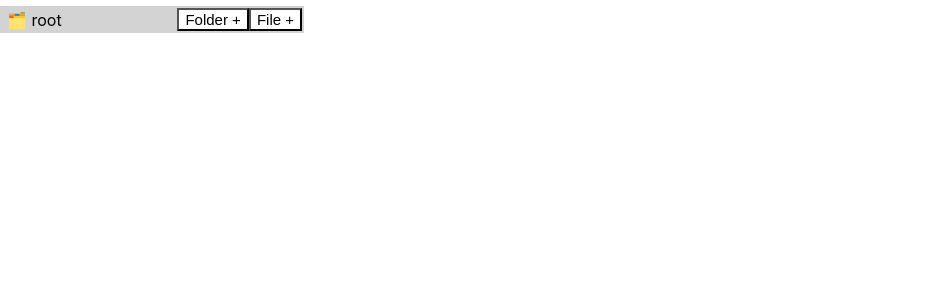
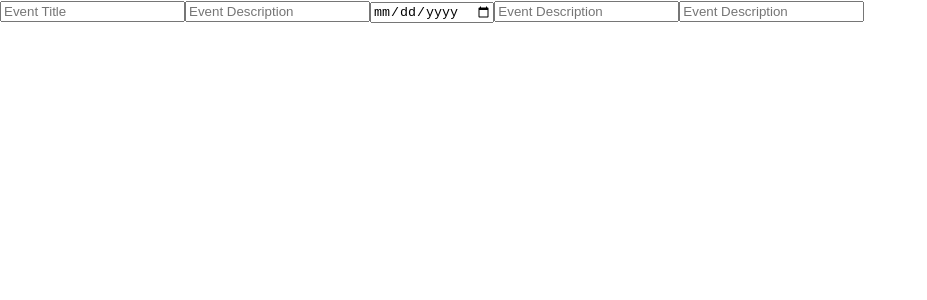
Before and after one commit to rishgupta2301/ReactJS_Machine_Coding_Questions, a React (Create React App) app: page / in a window 1280 px wide. Shown: the top 300 px of the page, without its empty margins (0-927 px from the left). Built offline with nearby package versions, Linux system fonts and the light colour scheme.

Commit message:
form using normal useState

```diff
--- a/src/App.js
+++ b/src/App.js
@@ -2,7 +2,9 @@
 // import InfiniteScroll from '../temp_component/infiniteScroll/InfiniteScroll';
 // import ProgressBar from '../temp_component/progressBar/ProgressBar';
 // import CountdownTimer from './components/countdownTimer/countdownTimer';
-import ExplorerComponent from "./components/fileExplorer/explorerComponent";
+// import ExplorerComponent from "./components/fileExplorer/explorerComponent";
+
+import Form from "./components/formUsingUseReducer/form";
 
 function App() {
   return (
@@ -11,7 +13,8 @@ function App() {
      {/* <InfiniteScroll /> */}
      {/* <ProgressBar timer="5s" /> */}
      {/* <CountdownTimer /> */}
-     <ExplorerComponent />
+     {/* <ExplorerComponent /> */}
+     <Form />
 
     </div>
   );
--- /dev/null
+++ b/src/components/formUsingUseReducer/form.jsx
@@ -0,0 +1,43 @@
+import { useReducer, useState } from "react";
+
+const Form = () => {
+  const [title, setTitle] = useState("");
+  const [description, setDescription] = useState("");
+  const [startDate, setStartDate] = useState();
+  const [endDate, setEndDate] = useState();
+  const [location, setLocation] = useState();
+  const [attendees, setAttendees] = useState([]);
+
+  return (
+    <div>
+      <input
+        value={title}
+        onChange={(e) => setTitle(e.target.value)}
+        placeholder="Event Title"
+      />
+      <input
+        value={description}
+        onChange={(e) => setDescription(e.target.value)}
+        placeholder="Event Description"
+      />
+      <input
+        value={startDate}
+        type="date"
+        onChange={(e) => setStartDate(e.target.value)}
+        placeholder="Event Description"
+      />
+      <input
+        value={endDate}
+        onChange={(e) => setEndDate(e.target.value)}
+        placeholder="Event Description"
+      />
+      <input
+        value={location}
+        onChange={(e) => setLocation(e.target.value)}
+        placeholder="Event Description"
+      />
+    </div>
+  );
+};
+
+export default Form;
```
